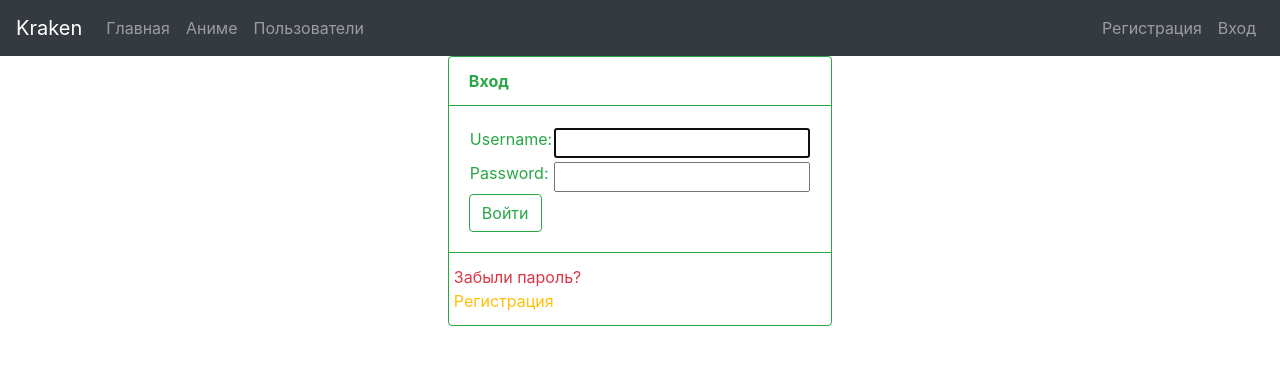
After one commit to groyvstreet/AnimeLibrary, a Django app: page /users/login/ in a window 1280 px wide. The commit adds this page. Shown: the top 365 px of the page. Run offline with Django 4.2, Linux system fonts and the light colour scheme; some libraries are stand-ins or nearby versions.

Commit message:
navigation bar updated, login, logout pages added, anime page updated, models updated

```diff
--- a/animelibrary/settings.py
+++ b/animelibrary/settings.py
@@ -10,6 +10,7 @@ For the full list of settings and their values, see
 https://docs.djangoproject.com/en/4.0/ref/settings/
 """
 
+import os
 from pathlib import Path
 
 # Build paths inside the project like this: BASE_DIR / 'subdir'.
@@ -57,7 +58,7 @@ ROOT_URLCONF = 'animelibrary.urls'
 TEMPLATES = [
     {
         'BACKEND': 'django.template.backends.django.DjangoTemplates',
-        'DIRS': [],
+        'DIRS': [os.path.join(BASE_DIR, 'templates')],
         'APP_DIRS': True,
         'OPTIONS': {
             'context_processors': [
@@ -124,3 +125,5 @@ STATIC_URL = 'static/'
 # https://docs.djangoproject.com/en/4.0/ref/settings/#default-auto-field
 
 DEFAULT_AUTO_FIELD = 'django.db.models.BigAutoField'
+
+LOGIN_REDIRECT_URL = '/'
--- a/animelibrary/urls.py
+++ b/animelibrary/urls.py
@@ -23,5 +23,6 @@ from django.conf.urls.static import static
 urlpatterns = [
     path('admin/', admin.site.urls),
     path('frontend/', include('frontend.urls')),
-    path('catalog/', include('catalog.urls')),
+    path('', include('catalog.urls')),
+    path('users/', include('django.contrib.auth.urls')),
 ]
--- a/catalog/admin.py
+++ b/catalog/admin.py
@@ -25,7 +25,7 @@ class GenreAdmin(admin.ModelAdmin):
 
 @admin.register(Comment)
 class CommentAdmin(admin.ModelAdmin):
-    list_display = ('id', 'date', 'display_text', 'anime')
+    list_display = ('id', 'date', 'display_text', 'user', 'anime')
     list_display_links = ('id', 'display_text')
     search_fields = ('id', 'text')
     list_filter = ('date', 'anime')
--- a/catalog/models.py
+++ b/catalog/models.py
@@ -1,5 +1,6 @@
 from django.db import models
 from django.urls import reverse
+from django.contrib.auth.models import User
 
 # Create your models here.
 
@@ -47,13 +48,14 @@ class Anime(models.Model):
     display_description.short_description = 'Описание'
 
     def get_absolute_url(self):
-        return reverse('detail', args=(self.id,))
+        return reverse('anime_detail', args=(self.id,))
 
 
 class Comment(models.Model):
     date = models.DateTimeField('Время', null=True, auto_now_add=True)
     text = models.TextField('Текст',  max_length=100000, help_text='Введите комментарий')
     anime = models.ForeignKey(Anime, on_delete=models.CASCADE, null=True)
+    user = models.ForeignKey(User, on_delete=models.SET_NULL, null=True)
 
     class Meta:
         ordering = ['-date']
--- a/catalog/static/catalog/css/styles.css
+++ /dev/null
@@ -1,5 +0,0 @@
-.sidebar-nav {
-    margin-top: 20px;
-    padding: 0;
-    list-style: none;
-}
--- a/catalog/templates/catalog/base_generic.html
+++ b/catalog/templates/catalog/base_generic.html
@@ -3,28 +3,66 @@
 <head>
     {% block title %}<title>Библиотека Кракена</title>{% endblock %}
     <meta charset="UTF-8">
-    <meta name="viewport" content="width=device-width, initial-scale=1">
-    <link rel="stylesheet" href="https://maxcdn.bootstrapcdn.com/bootstrap/3.3.7/css/bootstrap.min.css">
-    <script src="https://ajax.googleapis.com/ajax/libs/jquery/1.12.4/jquery.min.js"></script>
-    <script src="https://maxcdn.bootstrapcdn.com/bootstrap/3.3.7/js/bootstrap.min.js"></script>
+    <meta name="viewport" content="width=device-width, initial-scale=1 shrink-to-fit=no">
+    <!--<link rel="stylesheet" href="https://maxcdn.bootstrapcdn.com/bootstrap/3.3.7/css/bootstrap.min.css">-->
+    <!--<script src="https://ajax.googleapis.com/ajax/libs/jquery/1.12.4/jquery.min.js"></script>
+    <script src="https://maxcdn.bootstrapcdn.com/bootstrap/3.3.7/js/bootstrap.min.js"></script>-->
+    <link rel="stylesheet" href="https://cdn.jsdelivr.net/npm/bootstrap@4.0.0/dist/css/bootstrap.min.css">
 
     {% load static %}
     <link rel="stylesheet" href="{% static 'catalog/css/styles.css' %}">
+
+    <script src="https://cdn.jsdelivr.net/npm/popper.js@1.12.9/dist/umd/popper.min.js"></script>
+    <script src="https://code.jquery.com/jquery-3.2.1.slim.min.js"></script>
+    <script src="https://cdn.jsdelivr.net/npm/bootstrap@4.0.0/dist/js/bootstrap.min.js"></script>
 </head>
 <body>
-    <div class="container-fluid">
-
-        <div class="row">
-            <div class="col-sm-2">
-            {% block sidebar %}
-            <ul class="sidebar-nav">
-                <li><a href="{% url 'index' %}">Главная</a></li>
-                <li><a href="{% url 'animes' %}">Аниме</a></li>
-                <li><a href="">Пользователи</a></li>
+<nav class="navbar navbar-expand-sm navbar-dark bg-dark sticky-top">
+    <a class="navbar-brand" href="#">Kraken</a>
+    <button class="navbar-toggler" type="button" data-toggle="collapse" data-target="#navbarSupportedContent"
+            aria-controls="navbarSupportedContent" aria-expanded="false" aria-label="Toggle navigation">
+        <span class="navbar-toggler-icon"></span>
+    </button>
+    <div class="collapse navbar-collapse" id="navbarSupportedContent">
+        <ul class="navbar-nav mr-auto">
+            <li class="nav-item">
+                <a class="nav-link" href="{% url 'index' %}">Главная</a>
+            </li>
+            <li class="nav-item">
+                <a class="nav-link" href="{% url 'animes' %}">Аниме</a>
+            </li>
+            <li class="nav-item">
+                <a class="nav-link" href="#">Пользователи</a>
+            </li>
         </ul>
-            {% endblock %}
+        <ul class="navbar-nav ml-auto">
+            {% if user.is_authenticated %}
+            <li class="nav-item dropdown">
+                <a class="nav-link dropdown-toggle" href="#" id="navbarDropdown" role="button"
+                   data-toggle="dropdown" aria-haspopup="true" aria-expanded="false">
+                    {{ user.get_username }}
+                </a>
+                <div class="dropdown-menu dropdown-menu-right" aria-labelledby="navbarDropdown">
+                    <a class="dropdown-item" href="#">Профиль</a>
+                    <a class="dropdown-item" href="#">Личный список</a>
+                    <div class="dropdown-divider"></div>
+                    <a class="dropdown-item" href="{% url 'logout'%}?next={{ request.path }}">Выход</a>
                 </div>
-            <div class="col-sm-10 ">
+            </li>
+            {% else %}
+            <li class="nav-item">
+                <a class="nav-link" href="">Регистрация</a>
+            </li>
+            <li class="nav-item">
+                <a class="nav-link" href="{% url 'login'%}?next={{ request.path }}">Вход</a>
+            </li>
+            {% endif %}
+        </ul>
+    </div>
+</nav>
+<div class="container">
+    <div class="d-flex justify-content-center">
+        <div>
             {% block content %}{% endblock %}
             {% block pagination %}
             {% if is_paginated %}
@@ -45,7 +83,6 @@
             {% endblock %}
         </div>
     </div>
-
 </div>
 </body>
 </html>
--- a/catalog/urls.py
+++ b/catalog/urls.py
@@ -18,5 +18,7 @@ from .api import CommentViewSet
 urlpatterns = [
     path('', views.index, name='index'),
     path('animes/', views.AnimeListView.as_view(), name='animes'),
-    path('animes/<int:pk>/', views.AnimeDetailView.as_view(), name='detail'),
+    path('animes/<int:pk>/', views.AnimeDetailView.as_view(), name='anime_detail'),
+    #path('users/', views.UserListView.as_view(), name='users'),
+    #path('users/<int:pk>/', views.UserDetailView.as_view(), name='user_detail'),
 ]
--- /dev/null
+++ b/templates/registration/login.html
@@ -0,0 +1,50 @@
+{% extends "catalog/base_generic.html" %}
+
+{% block title %}<title>Вход</title>{% endblock %}
+
+{% block content %}
+<div class="card border-success">
+    <div class="card-header bg-transparent border-success"><strong class="text-success">Вход</strong></div>
+    <div class="card-body text-success">
+        {% if form.errors %}
+        <p>Имя пользователя и пароль не совпадают. Попробуйте ещё раз.</p>
+        {% endif %}
+
+        {% if next %}
+        {% if user.is_authenticated %}
+        <p class="text-danger">Your account doesn't have access to this page. To proceed,
+            please login with an account that has access.</p>
+        {% else %}
+        <p>Please login to see this page.</p>
+        {% endif %}
+        {% endif %}
+
+        <form method="post" action="{% url 'login' %}">
+            {% csrf_token %}
+
+            <table>
+
+                <tr>
+                    <td>{{ form.username.label_tag }}</td>
+                    <td>{{ form.username }}</td>
+                </tr>
+
+                <tr>
+                    <td>{{ form.password.label_tag }}</td>
+                    <td>{{ form.password }}</td>
+                </tr>
+            </table>
+            <button type="submit" class="btn btn-outline-success">Войти</button>
+            <input type="hidden" name="next" value="{{ next }}"/>
+        </form>
+    </div>
+    <div class="card-footer bg-transparent border-success">
+        <div class="row">
+            <a href="{% url 'password_reset' %}" class="text-danger">Забыли пароль?</a>
+        </div>
+        <div class="row">
+            <a href="" class="text-warning">Регистрация</a>
+        </div>
+    </div>
+</div>
+{% endblock %}
```
Also changed, not shown: catalog/templates/catalog/anime_detail.html (+11 -1 lines), templates/registration/logged_out.html (added, +7 -0 lines), catalog/migrations/0004_comment_user.py (added), catalog/templates/catalog/index.html (line endings or trailing spaces). Lines whose indentation alone changed are shown as unchanged.
